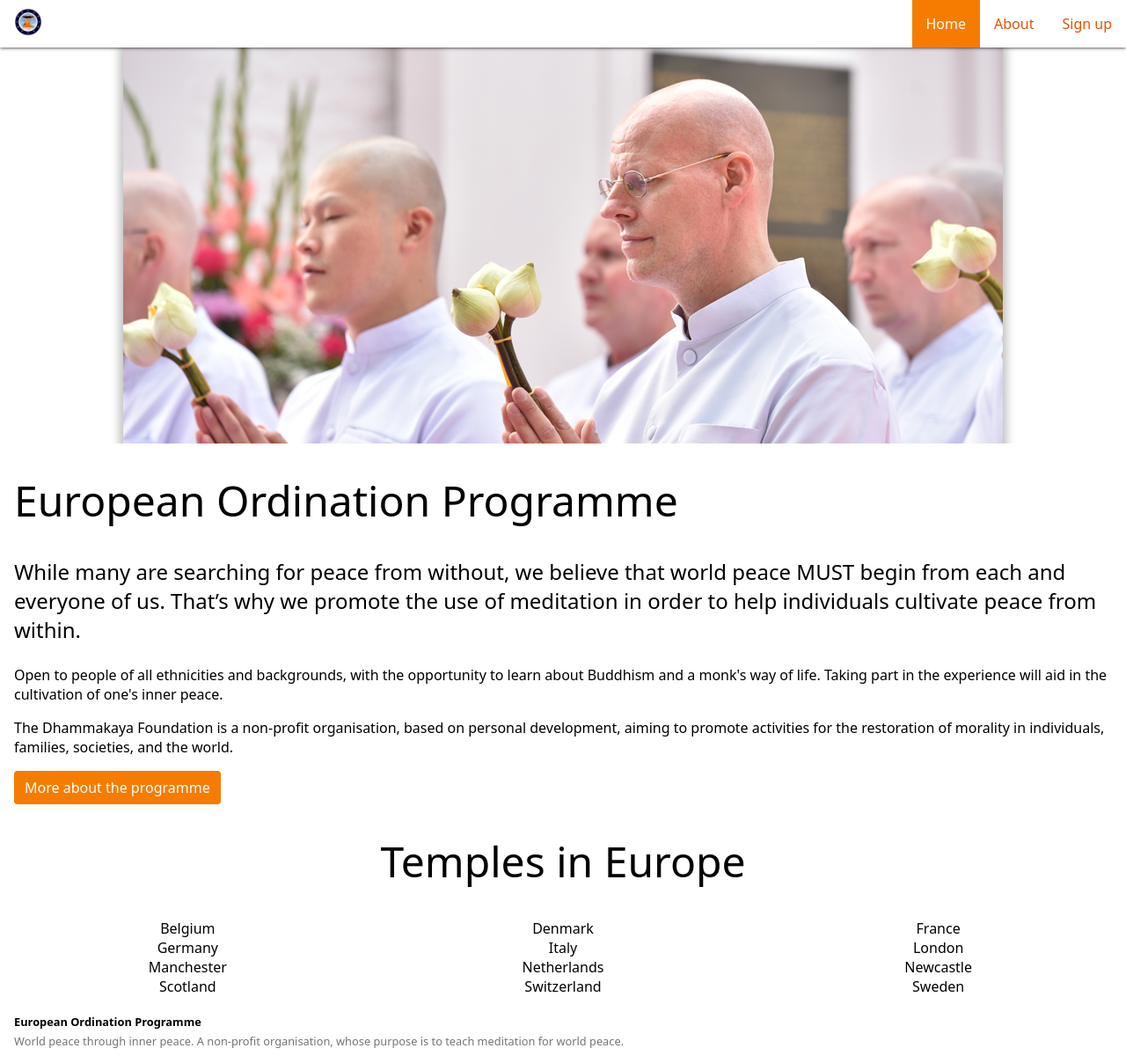
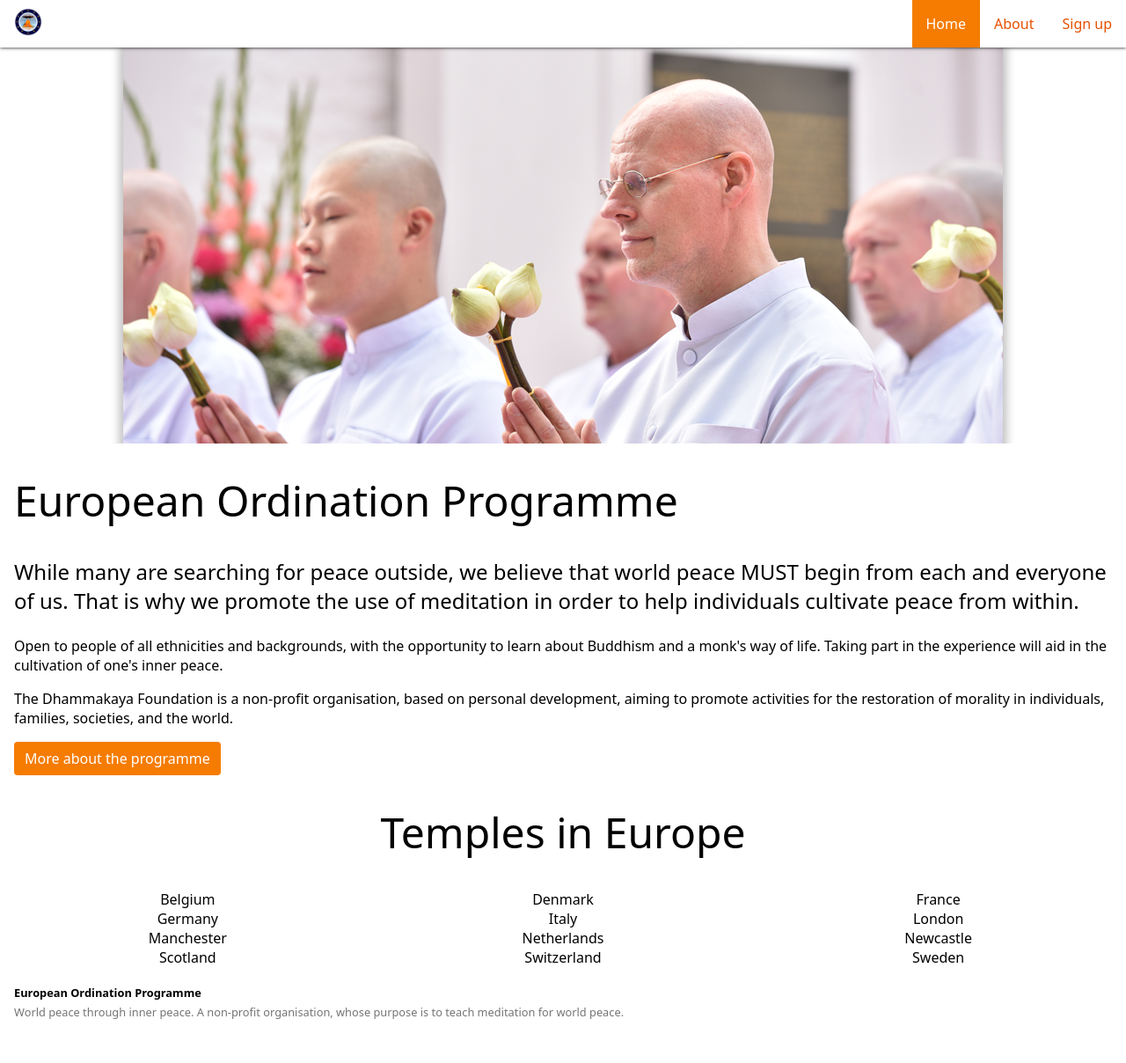
Before and after one commit to spicalous/eop-website, a Jekyll site: the page built from index.html, in a window 1280 px wide. Shown: the whole page at 88% size. Built offline with Jekyll 4.4.1, drawn with Linux system fonts in a browser that asks for light colours; after the commit the page ends 1175 px from its top, so only the background shows below that.

Commit message:
amend sentence

```diff
--- a/index.html
+++ b/index.html
@@ -8,9 +8,8 @@
 <div class="container">
   <h1>European Ordination Programme</h1>
   <p class="lead">
-    While many are searching for peace from without, we believe that world peace MUST begin from each and everyone of
-    us.
-    That’s why we promote the use of meditation in order to help individuals cultivate peace from within.
+    While many are searching for peace outside, we believe that world peace MUST begin from each and everyone of us.
+    That is why we promote the use of meditation in order to help individuals cultivate peace from within.
   </p>
   <p>
     Open to people of all ethnicities and backgrounds, with the opportunity to learn about Buddhism and a monk's way of
```
